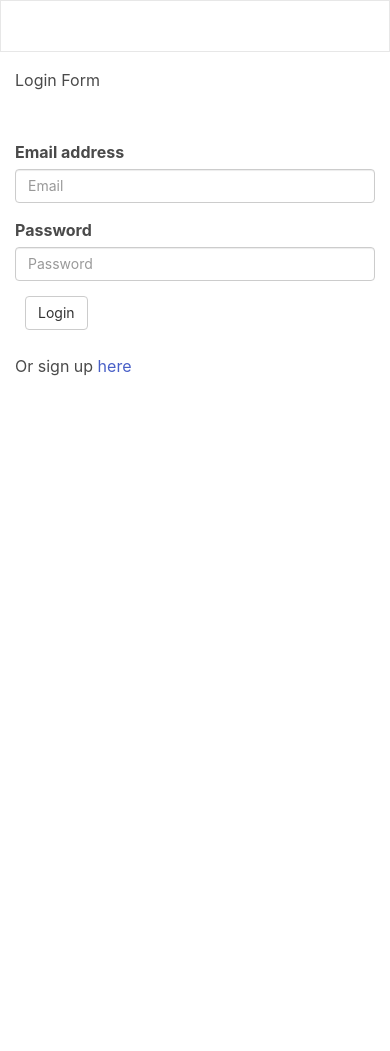
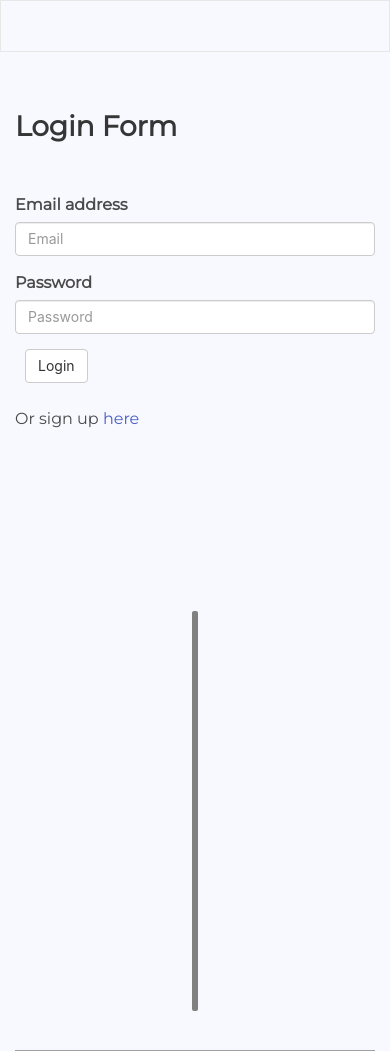
Before and after one commit to Phoenix-99hp/Project-2, a Node server app: page /login in a window 390 px wide. Shown: the top 1051 px of the page. Before the commit the page ends 376 px from the top, so only its background shows below. Run offline with Node 20, Linux system fonts and the light colour scheme; some libraries are stand-ins or nearby versions; grey boxes are pictures that could not be loaded.

Commit message:
Added styling to login.html

```diff
--- a/public/login.html
+++ b/public/login.html
@@ -7,6 +7,7 @@
   <meta name="viewport" content="width=device-width, initial-scale=1">
   <link rel="stylesheet" href="https://maxcdn.bootstrapcdn.com/bootswatch/3.3.7/lumen/bootstrap.min.css">
   <link rel="stylesheet" href="https://cdn.jsdelivr.net/npm/bulma@0.8.0/css/bulma.min.css">
+  <link href="https://fonts.googleapis.com/css?family=Montserrat&display=swap" rel="stylesheet">
   <link href="stylesheets/style.css" rel="stylesheet">
 </head>
 
@@ -19,8 +20,9 @@
   </nav>
   <div class="container">
     <div class="row">
-      <div class="col-md-6 col-md-offset-3">
-        <h2>Login Form</h2>
+
+      <div class="col-md-4 col-md-offset-1 loginpanel">
+        <h2 class="title"><strong>Login Form</strong></h2>
         <form class="login">
           <div class="form-group">
             <label for="exampleInputEmail1">Email address</label>
@@ -32,10 +34,19 @@
           </div>
           <button type="submit" class="btn btn-default">Login</button>
         </form>
-        <br />
+        <br>
         <p>Or sign up <a href="/">here</a></p>
       </div>
+      <div class="col-md-2">
+        <section class="split"></section>
+      </div>
+
+      <div class="col-md-4 loginpanel">
+        <img src="https://upload.wikimedia.org/wikipedia/commons/thumb/c/cb/Seal_of_Texas.svg/2000px-Seal_of_Texas.svg.png" alt="The State Seal of Texas">
+      </div>
+
     </div>
+  </div>
   </div>
 
   <script src="https://cdnjs.cloudflare.com/ajax/libs/jquery/3.2.1/jquery.min.js"></script>
--- a/public/stylesheets/style.css
+++ b/public/stylesheets/style.css
@@ -32,3 +32,37 @@ button {
 .searchBtn {
   position: absolute;
 }
+
+.split {
+  border: grey;
+  border-style: solid;
+  border-radius: 2px;
+  width: 1px;
+  height: 400px;
+  margin: 0 auto;
+  margin-top: 50%;
+}
+
+.loginpanel {
+  margin-top: 10%;
+}
+
+* {
+font-family: 'Montserrat', sans-serif;
+}
+
+.title{
+  font-size: 175%;
+}
+
+body {
+  background: ghostwhite;
+}
+
+html {
+  background: ghostwhite;
+}
+
+.navbar {
+  background: ghostwhite;
+}
```
